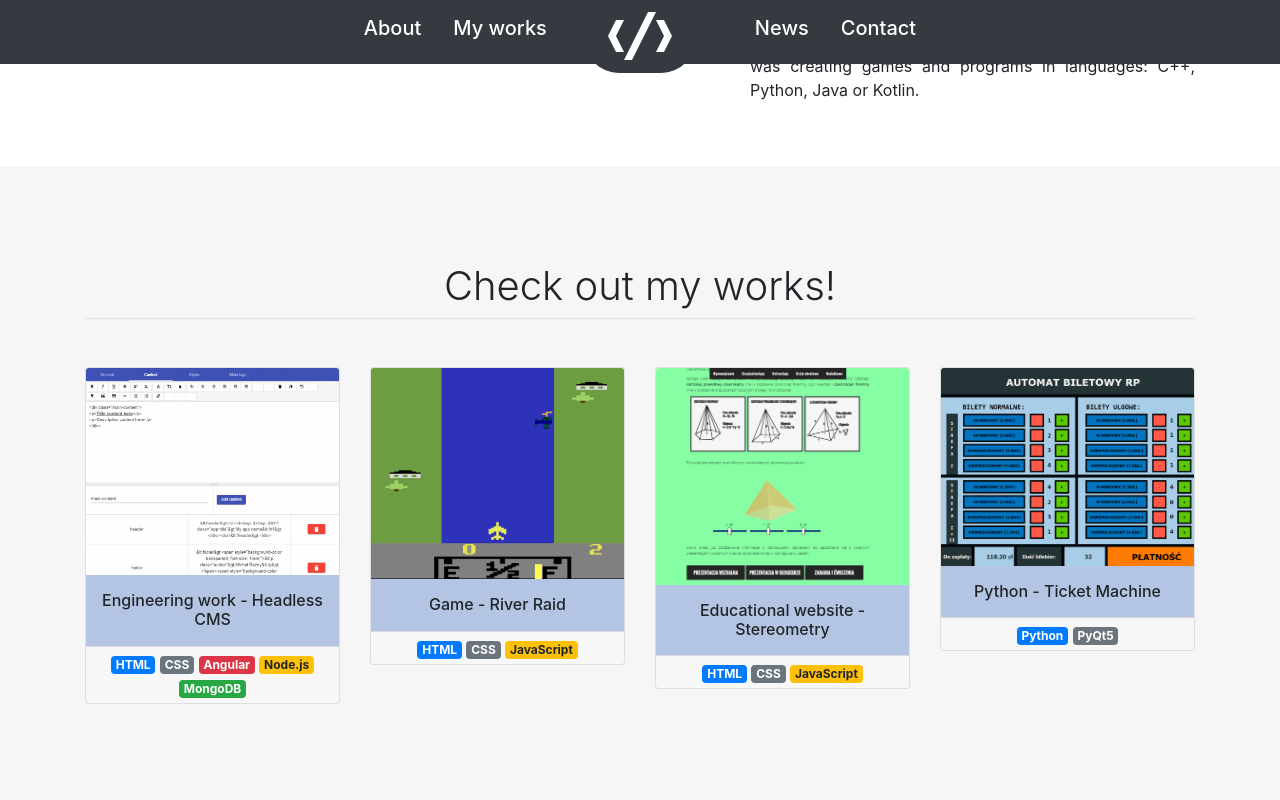
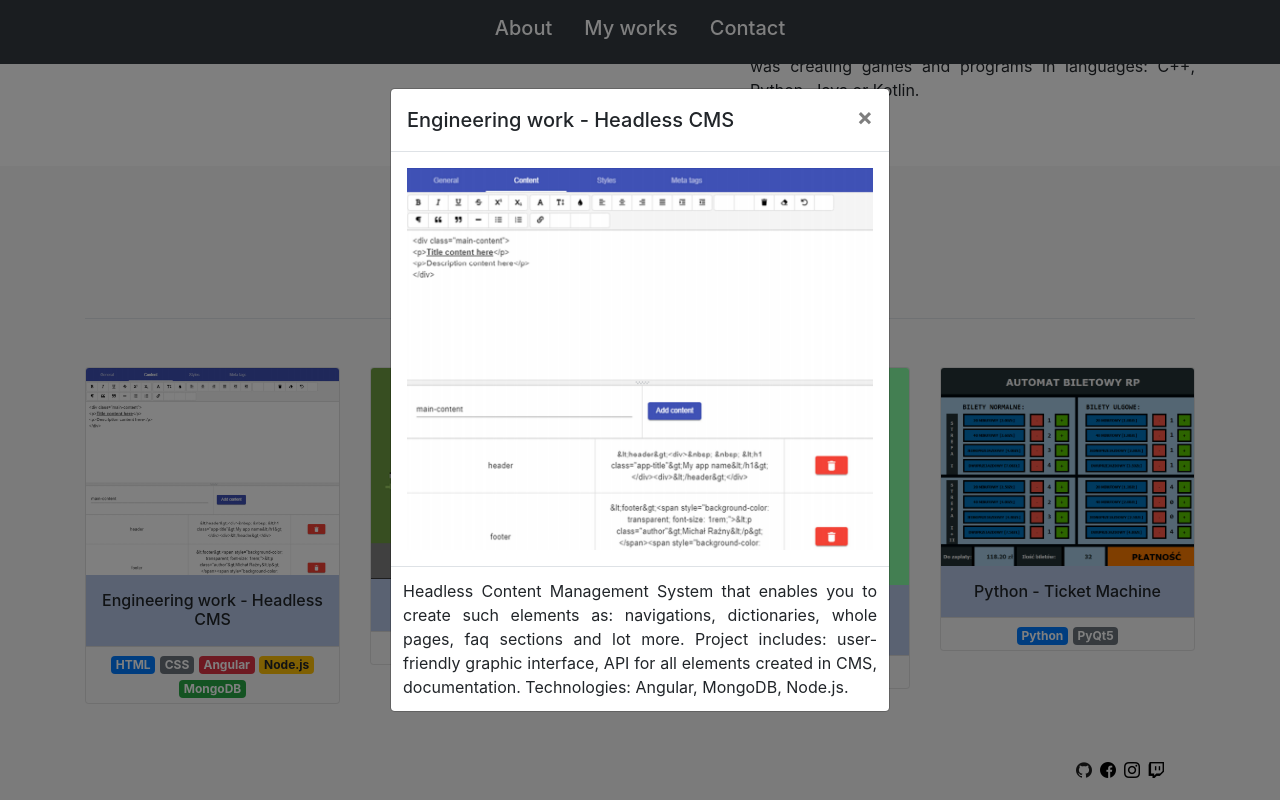
Before and after one commit to majczel23000/Personal-Website, a plain HTML site: page index.html in a window 1280 px wide. Both pictures are taken after a click on the element 212 px from the left and 2058 px from the top of the page. Shown: the part 1523-2323 px from the top of the page. Drawn offline with Linux system fonts and the light colour scheme.

Commit message:
feat(portfolio): first portfolio modal + small changes with header and footer

```diff
--- a/css/main.css
+++ b/css/main.css
@@ -99,6 +99,15 @@
     text-transform: uppercase;
 }
 
+#about .badge {
+    transition: 0.2s all;
+}
+
+#about .badge:hover {
+    cursor: pointer;
+    background: var(--light-blue);
+}
+
 /* WORKS SECTION */
 #works {
     background: #F6F6F6;
--- a/index.html
+++ b/index.html
@@ -27,19 +27,13 @@
             <a class="display-1 d-sm-none d-block navbar-brand m-0" href="#">Michał Raźny</a>
             <div class="collapse navbar-collapse" id="topMenu">
                 <ul class="navbar-nav justify-content-center w-100">
-                    <li class="nav-item mr-sm-2">
-                        <a class="nav-link text-white h5" href="#about">About</span></a>
+                    <li class="nav-item mr-sm-2 ml-sm-2">
+                        <a class="nav-link text-white h5" href="#about">About</a>
                     </li>
-                    <li class="nav-item pr-sm-5 mr-sm-5 ml-sm-2">
+                    <li class="nav-item mr-sm-2 ml-sm-2">
                         <a class="nav-link text-white h5" href="#works">My works</a>
                     </li>
-                    <li class="d-none d-sm-block nav-item position-absolute pr-4 pl-4 main-logo bg-dark">
-                        <a href="#"><span class="oi oi-code"></span></a>
-                    </li>
-                    <li class="nav-item pl-sm-5 ml-sm-5 mr-sm-2">
-                        <a class="nav-link text-white h5" href="#">News</span></a>
-                    </li>
-                    <li class="nav-item ml-sm-2">
+                    <li class="nav-item mr-sm-2 ml-sm-2">
                         <a class="nav-link text-white h5" href="#">Contact</a>
                     </li>
                 </ul>
@@ -131,7 +125,7 @@
             <div class="container">
                 <div class="row">
                     <div class="col-lg-3 col-md-4 col-sm-6 col-8 offset-2 offset-sm-0">
-                        <div class="card mb-5">
+                        <div class="card mb-5" data-toggle="modal" data-target="#modalCMS">
                             <img class="card-img-top" src="./img/portfolio_1.PNG" alt="Card image cap">
                             <div class="card-body p-3">
                                 <h6 class="card-text text-center">Engineering work - Headless CMS</h6>
@@ -187,6 +181,53 @@
             </div>
         </div>
 
+        <footer class="fixed-bottom">
+            <ul class="d-flex justify-content-center w-25 float-right list-unstyled">
+                <li class="nav-item">
+                    <a class="nav-link text-white p-1" href="#" target="_blank">
+                        <img src="./img/github.png" alt="Github">
+                    </a>
+                </li>
+                <li class="nav-item">
+                    <a class="nav-link text-white p-1" href="https://www.facebook.com/michal.razny.2" target="_blank">
+                        <img src="./img/facebook.png" alt="Facebook">
+                    </a>
+                </li>
+                <li class="nav-item">
+                    <a class="nav-link text-white p-1" href="https://www.instagram.com/majczell/" target="_blank">
+                        <img src="./img/instagram.png" alt="Instagram">
+                    </a>
+                </li>
+                <li class="nav-item">
+                    <a class="nav-link text-white p-1" href="https://www.twitch.tv/majczel_jestem" target="_blank">
+                        <img src="./img/twitch.png" alt="Twitch">
+                    </a>
+                </li>
+            </ul>
+        </footer>
+
+        <!-- PORTFOLIO 1 CMS MODAL-->
+        <div class="modal fade" id="modalCMS" tabindex="-1" role="dialog" aria-hidden="true">
+            <div class="modal-dialog modal-dialog-centered" role="document">
+                <div class="modal-content">
+                    <div class="modal-header">
+                        <h5 class="modal-title text-center">Engineering work - Headless CMS</h5>
+                        <button type="button" class="close" data-dismiss="modal" aria-label="Close">
+                            <span aria-hidden="true">&times;</span>
+                        </button>
+                    </div>
+                    <div class="modal-body">
+                        <img class="w-100" src="./img/portfolio_1.png" alt="">
+                    </div>
+                    <div class="modal-footer text-justify">
+                        Headless Content Management System that enables you to create such elements as: navigations,
+                        dictionaries, whole pages, faq sections and lot more. Project includes: user-friendly graphic interface,
+                        API for all elements created in CMS, documentation. Technologies: Angular, MongoDB, Node.js.
+                    </div>
+                </div>
+            </div>
+        </div>
+
         <script src="./js/jquery.js"></script>
         <script src="./js/bootstrap.min.js"></script>
         <script src="./js/script.js"></script>
```
Also changed, not shown: img/facebook.png (added), img/github.png (added), img/instagram.png (added), img/twitch.png (added).
